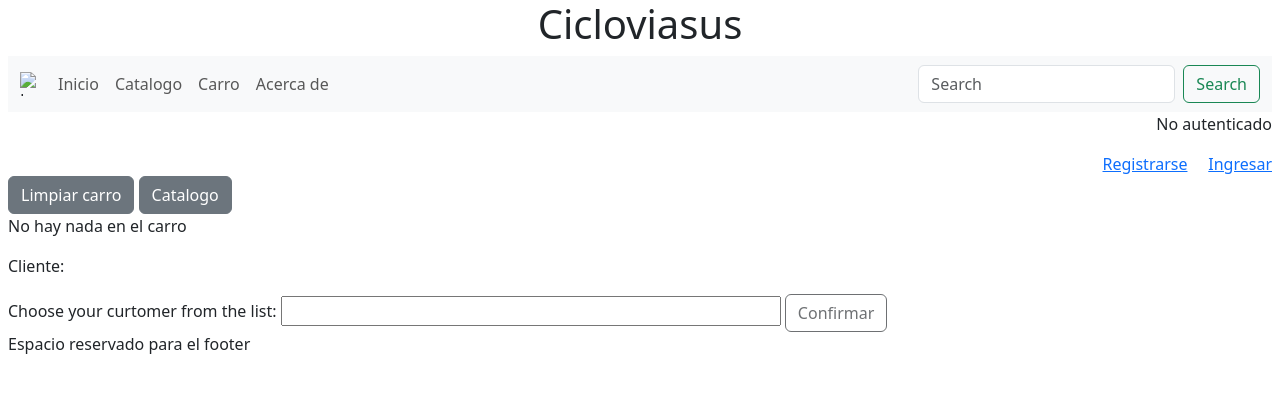
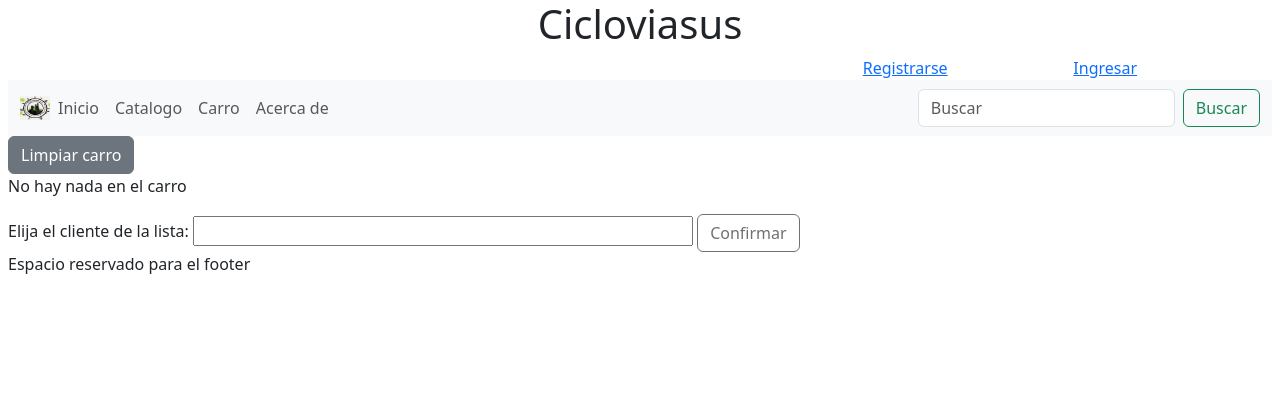
Before and after one commit to felipemunevarn/cicloviasus, a Django app: page /carro/ in a window 1280 px wide. Shown: the top 393 px of the page. Run offline with Django 4.2, Linux system fonts and the light colour scheme; data that the repository does not hold is empty.

Commit message:
fixing design html and adding send emails

```diff
--- a/viasus/carro/templates/carro.html
+++ b/viasus/carro/templates/carro.html
@@ -1,7 +1,6 @@
 {% extends "header_footer.html" %}
 {% block content %}
     <a href="{% url 'carro:limpiar' %}" class="btn btn-secondary" type="button">Limpiar carro</a>
-    <a href="{% url 'catalogue' %}" class="btn btn-secondary" type="button">Catalogo</a>
     {% if request.session.carro.items %}
     <div class="container-fluid">
         <table class="table table-striped">
@@ -20,12 +19,24 @@
                     <td>{{ value.codigo }}</td>
                     <td>{{ value.titulo }}</td>
                     <td>
-                        <form method="get">
+                        <div class="container">
+                        <div class="row">
+                            <form method="get" class="col">
+                                <div class="input-group">
+                                    <div class="input-group-prepend">
                                         <button formaction="{% url 'carro:restar' key %}" class="btn btn-warning">-</button>
+                                    </div>
                                     <input name="{{ value.codigo }}" class="form-control" value="{{ value.cantidad }}" type="number" min="0"/>
+                                    <div class="input-group-append">
                                         <button formaction="{% url 'carro:sumar' key %}" class="btn btn-warning">+</button>
+                                    </div>
+                                </div>
                             </form>
+                            <div class="col">
                                 <a type="button" class="btn btn-danger" href="{% url 'carro:eliminar' key %}">X</a>
+                            </div>
+                        </div>
+                        </div>
                     </td>
                 </tr>
                 {% endfor %}
@@ -36,10 +47,9 @@
         <p>No hay nada en el carro</p>
     {% endif %}
 
-    <p>Cliente: </p>
     <form action="{% url 'carro:checkout' %}" method="post">
         {% csrf_token %}
-        <label for="customer">Choose your curtomer from the list:</label>
+        <label for="customer">Elija el cliente de la lista:</label>
         <input list="customers" name="customer" id="customer" multiple style="width: 500px;">
             <datalist id="customers">
                 {% for customer in customers %}
--- a/viasus/carro/views.py
+++ b/viasus/carro/views.py
@@ -1,10 +1,12 @@
 import datetime
+from django.conf import settings
 from django.http import HttpResponse
 from django.shortcuts import render, redirect
 from .Carro import Carro
 from catalogo.models import Producto
 from carro.models import Cliente, Pedido, PedidoProducto
 from carro.context_processor import total
+from django.core.mail import send_mail
 
 # Create your views here.
 
@@ -48,11 +50,20 @@ def checkout(request):
     user = request.user
     pedido = Pedido(cliente=customer, fecha=date, total=total_db, user=user)
     pedido.save()
+    # message = ""
+    message = f"Venta del vendedor: {request.user.username} al cliente: {customer.nombre}\n"
+    message += f'Total: ${total_db}\n\n'
+    message += f'Codigo,Nombre,Cantidad\n'
     for item in request.session.get("carro"):
         producto = Producto.objects.get(pk=item)
         cantidad = request.session.get("carro")[item]["cantidad"]
         pedido_producto = PedidoProducto(pedido=pedido, producto=producto, cantidad=cantidad)
         pedido_producto.save()
+        message += f'{producto.codigo},{producto.titulo},{cantidad}\n'
+    subject = f"Venta del vendedor: {request.user.username} al cliente: {customer.nombre}"
+    email_from = settings.EMAIL_HOST_USER
+    recipient = ["felipemunevarn@gmail.com"]
+    send_mail(subject, message, email_from, recipient)
     return HttpResponse(f'''Pedido guardado exitosamente''')
 
 def find_customer(request):
--- a/viasus/viasus/templates/header_footer.html
+++ b/viasus/viasus/templates/header_footer.html
@@ -7,14 +7,25 @@
     <link href="https://cdn.jsdelivr.net/npm/bootstrap@5.3.2/dist/css/bootstrap.min.css" rel="stylesheet" integrity="sha384-T3c6CoIi6uLrA9TneNEoa7RxnatzjcDSCmG1MXxSR1GAsXEV/Dwwykc2MPK8M2HN" crossorigin="anonymous">
 <script src="https://cdn.jsdelivr.net/npm/bootstrap@5.3.3/dist/js/bootstrap.bundle.min.js" integrity="sha384-YvpcrYf0tY3lHB60NNkmXc5s9fDVZLESaAA55NDzOxhy9GkcIdslK1eN7N6jIeHz" crossorigin="anonymous"></script>
     <style></style>
-    <link rel="icon" type="image/x-icon" href="./favicon.ico">
+    <link rel="icon" type="image/x-icon" href="favicon.ico">
     <!-- <link rel="icon" href="./favicon.png"> -->
 </head>
 <header>
     {% load static %}
     <h1 class="text-dark text-center">Cicloviasus</h1>
-    <!-- aca inicia copilot -->
-    <nav class="navbar navbar-expand-lg bg-body-tertiary">
+    <div class="container-fluid">
+        <div class="row justify-content-end">
+            {% if user.is_authenticated %}
+            <h5 class="col-2">Hola {{ user.username }}</h5>
+            <a href="{% url 'close' %}" class="col-2">Cerrar Sesion</a>
+            {% else %}
+            <!-- <p>No autenticado</p> -->
+            <a href="{% url 'signin' %}" class="col-2">Registrarse</a>
+            <a href="{% url 'login' %}" class="col-2">Ingresar</a>
+            {% endif %}
+        </div>
+    </div>
+    <nav class="navbar navbar-expand-md bg-body-tertiary">
         <div class="container-fluid">
             <img src="{% static 'favicon.png' %}" alt="Logo" width="30" height="24" class="d-inline-block align-text-top">
             <button class="navbar-toggler" type="button" data-bs-toggle="collapse" data-bs-target="#navbarSupportedContent" aria-controls="navbarSupportedContent" aria-expanded="false" aria-label="Toggle navigation">
@@ -23,34 +34,25 @@
             <div class="collapse navbar-collapse" id="navbarSupportedContent">
             <ul class="navbar-nav me-auto mb-2 mb-lg-0">
                 <li class="nav-item">
-                    <a class="nav-link" href="#">Inicio</a>
+                    <a class="nav-link" href="{% url 'home' %}">Inicio</a>
                 </li>
                 <li class="nav-item">
-                    <a class="nav-link" href="#">Catalogo</a>
+                    <a class="nav-link" href="{% url 'catalogue' %}">Catalogo</a>
                 </li>
                 <li class="nav-item">
-                    <a class="nav-link" href="#">Carro</a>
+                    <a class="nav-link" href="{% url 'carro:carro' %}">Carro</a>
                 </li>
                 <li class="nav-item">
                     <a class="nav-link" href="#">Acerca de</a>
                 </li>
             </ul>
-            <form class="d-flex" role="search">
-                <input class="form-control me-2" type="search" placeholder="Search" aria-label="Search">
-                <button class="btn btn-outline-success" type="submit">Search</button>
+            <form class="d-flex" role="search" method="get" action="">
+                <input class="form-control me-2" type="search" placeholder="Buscar" aria-label="search" name="busqueda">
+                <button class="btn btn-outline-success" type="submit">Buscar</button>
             </form>
             </div>
         </div>
     </nav>
-    <!-- aca termina copilot -->
-    <div class="text-end">
-    {% if user.is_authenticated %}
-        <p>Hola {{ user.username }}</p> &nbsp; &nbsp; <a href="{% url 'close' %}">Cerrar Sesion</a>
-    {% else %}
-        <p>No autenticado</p>
-        <a href="{% url 'signin' %}">Registrarse</a> &nbsp; &nbsp; <a href="{% url 'login' %}">Ingresar</a>
-    {% endif %}
-    </div>
 </header>
 <body class="ms-2 me-2"></body>
     {% block content %}
--- /dev/null
+++ b/viasus/viasus/templates/home.html
@@ -0,0 +1,4 @@
+{% extends "header_footer.html" %}
+{% block content %}
+    <h4>Bienvenido a la pagina de Inicio</h4>
+{% endblock %}
--- a/viasus/viasus/urls.py
+++ b/viasus/viasus/urls.py
@@ -16,9 +16,11 @@ Including another URLconf
 """
 from django.contrib import admin
 from django.urls import path, include
+from . import views
 
 urlpatterns = [
     path('admin/', admin.site.urls),
+    path('inicio/', views.home, name="home"),
     path('catalogo/', include("catalogo.urls")),
     path('carro/', include("carro.urls")),
     path('autenticacion/', include("authentication.urls")),
--- /dev/null
+++ b/viasus/viasus/views.py
@@ -0,0 +1,6 @@
+from django.shortcuts import render
+
+# Create your views here.
+
+def home(request):
+    return render(request, "home.html")
```
Also changed, not shown: viasus/carro/copilot.html (+1 -95 lines), viasus/catalogo/templates/catalogue.html (+5 -12 lines), viasus/catalogo/views.py (+1 -14 lines), viasus/viasus/settings.py (+9 -0 lines), viasus/static/favicon.png (renamed from viasus/static/viasus/favicon.png), viasus/static/shopping-cart.png (added), viasus/viasus/static/favicon.png (added), viasus/viasus/static/shopping-cart.png (added). Lines whose indentation alone changed are shown as unchanged.
